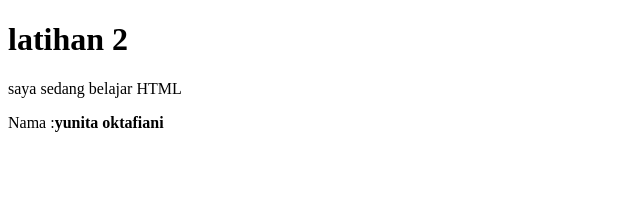
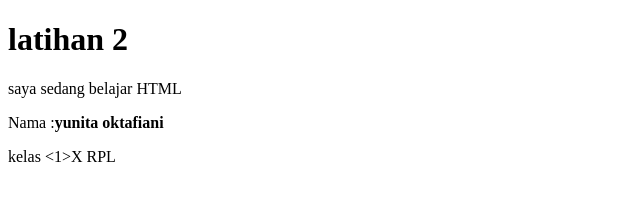
Before and after one commit to Yuniokta22/latihan2, a plain HTML site: page index.html in a window 1280 px wide. Shown: the whole page, without its empty margins (0-640 px from the left). Drawn offline with Linux system fonts and the light colour scheme.

Commit message:
menampilkan kelas

```diff
--- a/index.html
+++ b/index.html
@@ -12,4 +12,5 @@
 <p>saya sedang belajar HTML</p>
 </body>
 <p>Nama :<b>yunita oktafiani</b></p>
+<p>kelas <1>X RPL</i></p>
 </html>
```
